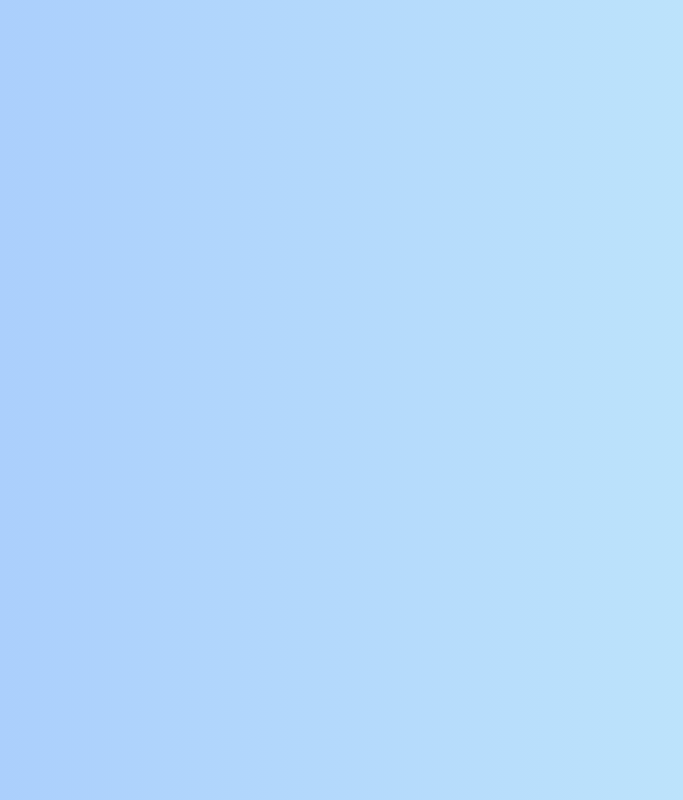
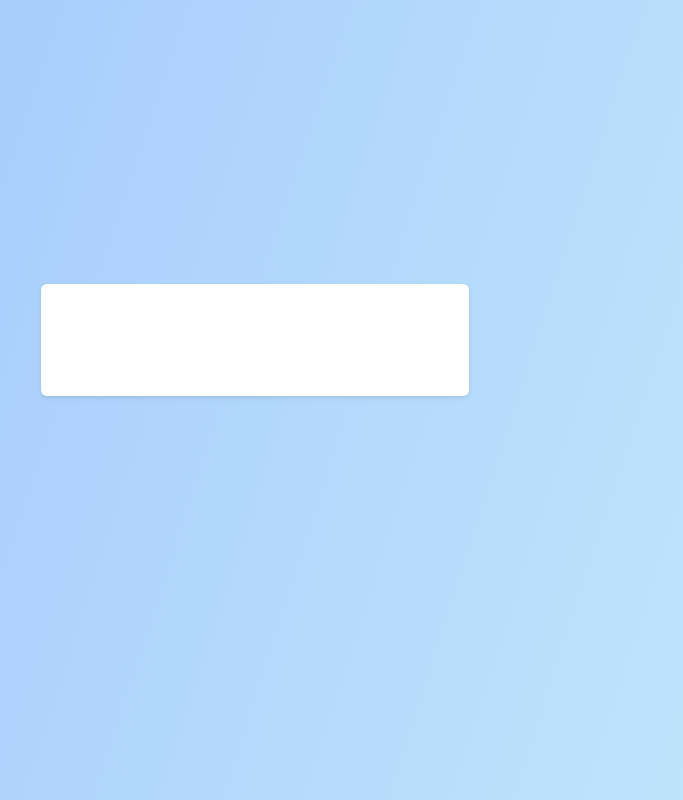
Before and after one commit to giovannivicentin/explorer-project-9, a plain HTML site: page index.html in a window 1280 px wide. Shown: the whole page, without its empty margins (385-1068 px from the left). Drawn offline with Linux system fonts and the light colour scheme.

Commit message:
Create the structure of main page

```diff
--- a/index.html
+++ b/index.html
@@ -3,10 +3,11 @@
   <head>
     <meta charset="UTF-8" />
     <meta name="viewport" content="width=device-width, initial-scale=1.0" />
-    <title>Document</title>
+    <title>Guessing Game</title>
     <link rel="stylesheet" href="style.css" />
   </head>
   <body>
+    <main></main>
     <script src="script.js"></script>
   </body>
 </html>
--- a/style.css
+++ b/style.css
@@ -1,3 +1,30 @@
+:root {
+  font-size: 62.5%;
+}
+
+* {
+  margin: 0;
+  padding: 0;
+  box-sizing: border-box;
+}
+
 body {
   background: linear-gradient(288deg, #c2e9fb 0%, #a1c4fd 100%);
+  font-size: 1.6rem;
+
+  display: grid;
+  place-items: center;
+  height: 100svh;
+
 }
+
+main {
+  background: #FFF;
+  box-shadow: 0 0.2rem 0.4rem rgba(0, 0, 0, 0.1);
+  border-radius: 0.6rem;
+  padding: 4.8rem 6.4rem 6.4rem;
+
+  width: min(42.8rem, 90%);
+
+  margin-top: -12rem
+}
```
